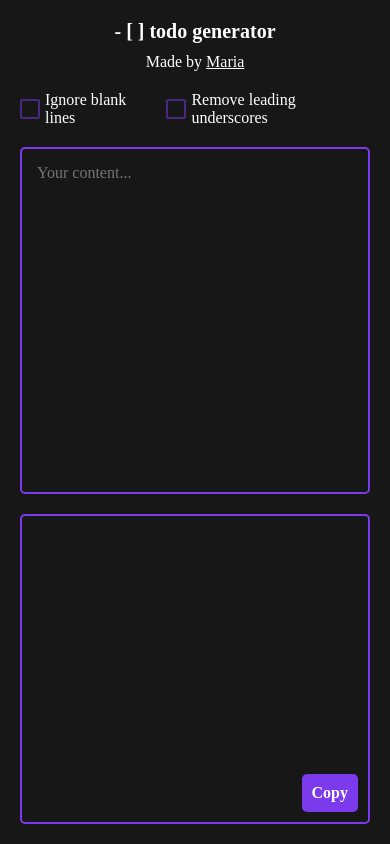
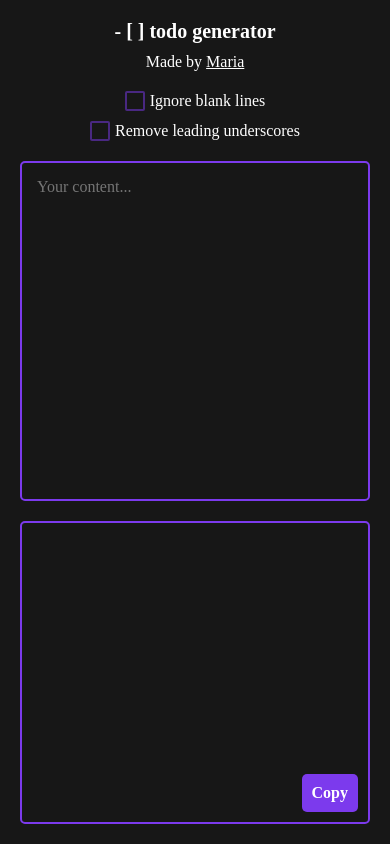
Before and after one commit to Globalkmaria/generateTodo, a React (Vite) app: page / in a window 390 px wide. Built offline with nearby package versions, Linux system fonts and the light colour scheme.

Commit message:
fix style : center content, fix responsive

```diff
--- a/src/App.scss
+++ b/src/App.scss
@@ -1,13 +1,18 @@
 @import "./styles/__theme.scss";
 
 .app {
+  background-color: $grey;
+  color: white;
+}
+
+.container {
   display: flex;
   flex-direction: column;
   width: 100vw;
   min-height: 100vh;
   padding: 20px 20px;
-  background-color: $grey;
-  color: white;
+  max-width: 1440px;
+  margin: auto;
 }
 
 header {
@@ -32,8 +37,14 @@
 .options {
   display: flex;
   justify-content: center;
+  flex-direction: column;
   gap: 10px;
   margin-bottom: 20px;
+  align-items: center;
+
+  @media screen and (min-width: 576px) {
+    flex-direction: row;
+  }
 
   label {
     display: flex;
@@ -52,7 +63,7 @@
   max-width: 1440px;
   flex-direction: column;
 
-  @media screen and (min-width: 960px) {
+  @media screen and (min-width: 992px) {
     flex-direction: row;
   }
 }
--- a/src/App.tsx
+++ b/src/App.tsx
@@ -42,6 +42,7 @@
 
   return (
     <div className="app">
+      <div className="container">
         <header>
           <h1 className="title">- [ ] todo generator</h1>
           <div>
@@ -92,6 +93,7 @@
           </div>
         </main>
       </div>
+    </div>
   );
 }
 
```
Lines whose indentation alone changed are shown as unchanged.
